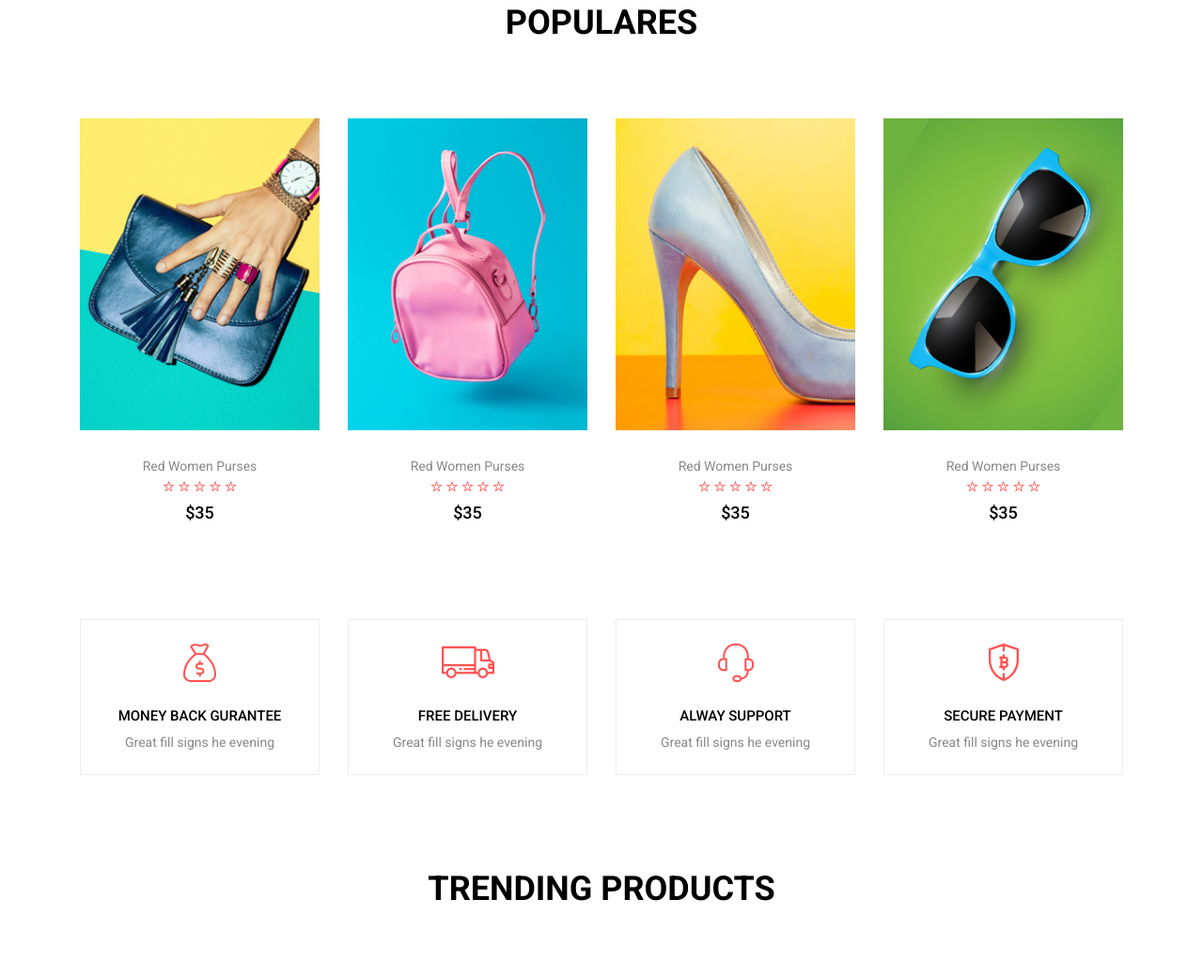
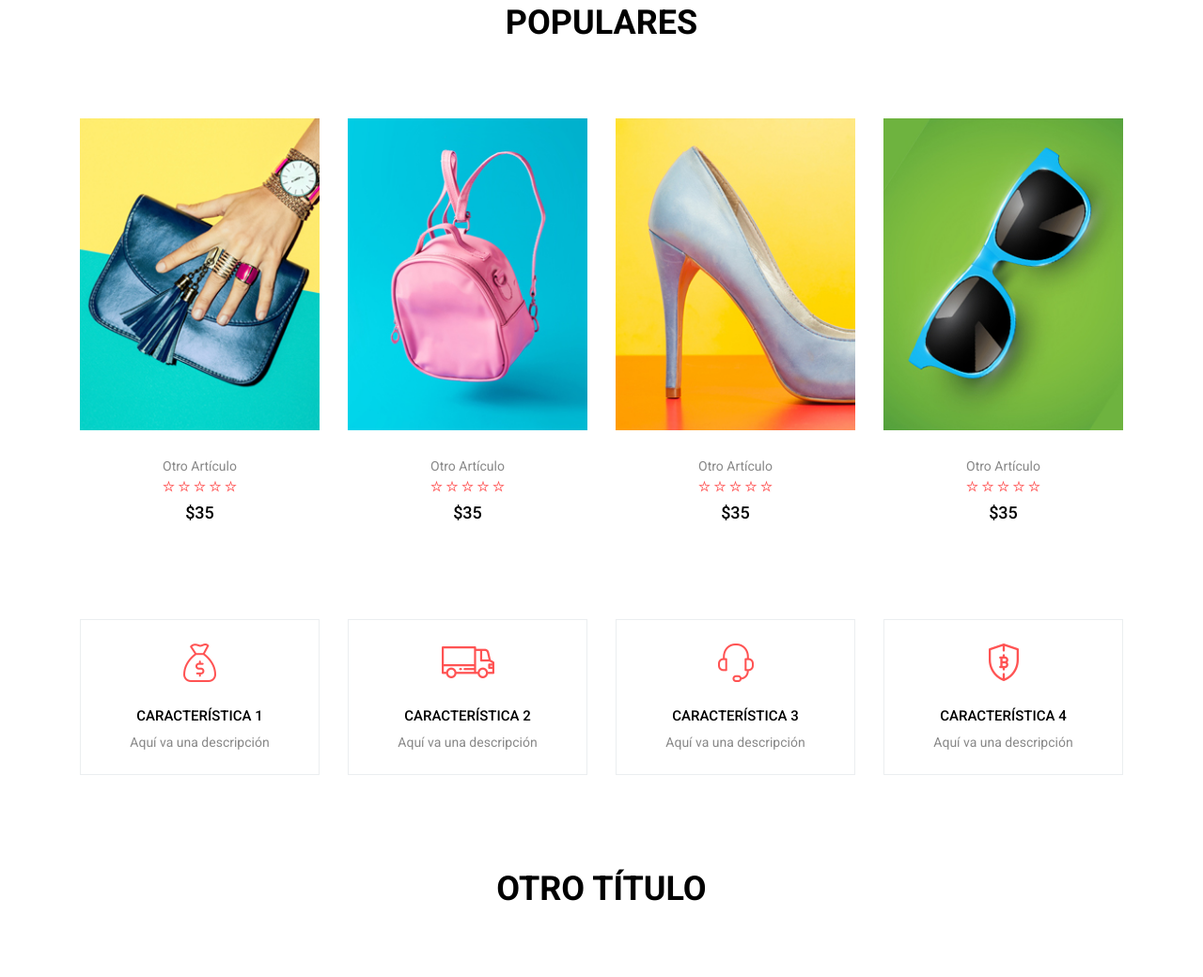
Before and after one commit to xaz89/gardenia-monstruo, a plain HTML site: page index.html in a window 1280 px wide. Shown: the part 1760-2800 px from the top of the page at 94% size. Drawn offline with nearby package versions, Linux system fonts and the light colour scheme.

Commit message:
gardenia-monstruo

```diff
--- a/index.html
+++ b/index.html
@@ -72,15 +72,15 @@
               <img src="images/icons/search.png" alt="">
               <i class="ti-search"></i>
             </a>
-            <a href="#" class="cart-bag icon">
-              <!-- <img src="images/icons/bag.png" alt=""> -->
+            <!-- <a href="#" class="cart-bag icon">
+              <img src="images/icons/bag.png" alt="">
               <i class="ti-shopping-cart"></i>
               <span class="itemCount">0</span>
             </a>
             <a href="#" class="wishlist icon">
               <i class="ti-heart"></i>
               <span class="itemCount">09</span>
-            </a>
+            </a> -->
           </div>
         </nav>
       </div>
@@ -256,7 +256,7 @@ data-aos-duration="400">
               </div>
             </figure>
             <div class="product-content">
-              <h5 class="product-name"><a href="#">Red Women Purses</a></h5>
+              <h5 class="product-name"><a href="#">Otro artículo</a></h5>
               <div class="ratings">
                 <a href="#"><i class="ti-star"></i></a>
                 <a href="#"><i class="ti-star"></i></a>
@@ -277,7 +277,7 @@ data-aos-duration="400">
               </div>
             </figure>
             <div class="product-content">
-              <h5 class="product-name"><a href="#">Red Women Purses</a></h5>
+              <h5 class="product-name"><a href="#">Otro artículo</a></h5>
               <div class="ratings">
                 <a href="#"><i class="ti-star"></i></a>
                 <a href="#"><i class="ti-star"></i></a>
@@ -298,7 +298,7 @@ data-aos-duration="400">
               </div>
             </figure>
             <div class="product-content">
-              <h5 class="product-name"><a href="#">Red Women Purses</a></h5>
+              <h5 class="product-name"><a href="#">Otro artículo</a></h5>
               <div class="ratings">
                 <a href="#"><i class="ti-star"></i></a>
                 <a href="#"><i class="ti-star"></i></a>
@@ -319,7 +319,7 @@ data-aos-duration="400">
               </div>
             </figure>
             <div class="product-content">
-              <h5 class="product-name"><a href="#">Red Women Purses</a></h5>
+              <h5 class="product-name"><a href="#">Otro artículo</a></h5>
               <div class="ratings">
                 <a href="#"><i class="ti-star"></i></a>
                 <a href="#"><i class="ti-star"></i></a>
@@ -342,29 +342,29 @@ data-aos-duration="400">
           <div class="col-md-3 col-sm-6">
             <div class="featureBox">
               <img src="images/feature-icons/1.png" alt="Cash" class="feat-icon">
-              <h5>Money back gurantee</h5>
-              <p>Great fill signs he evening</p>
+              <h5>Característica 1</h5>
+              <p>Aquí va una descripción</p>
             </div>
           </div>
           <div class="col-md-3 col-sm-6">
             <div class="featureBox">
               <img src="images/feature-icons/2.png" alt="Delivery" class="feat-icon">
-              <h5>Free Delivery</h5>
-              <p>Great fill signs he evening</p>
+              <h5>Característica 2</h5>
+              <p>Aquí va una descripción</p>
             </div>
           </div>
           <div class="col-md-3 col-sm-6">
             <div class="featureBox">
               <img src="images/feature-icons/3.png" alt="Support" class="feat-icon">
-              <h5>Alway support</h5>
-              <p>Great fill signs he evening</p>
+              <h5>Característica 3</h5>
+              <p>Aquí va una descripción</p>
             </div>
           </div>
           <div class="col-md-3 col-sm-6">
             <div class="featureBox">
               <img src="images/feature-icons/4.png" alt="Secure payment" class="feat-icon">
-              <h5>Secure payment</h5>
-              <p>Great fill signs he evening</p>
+              <h5>Característica 4</h5>
+              <p>Aquí va una descripción</p>
             </div>
           </div>
         </div>
@@ -378,7 +378,7 @@ data-aos-duration="400">
         <div class="row">
           <div class="col">
             <div class="sec-heading">
-              <h3 class="sec-title">Trending products</h3>
+              <h3 class="sec-title">Otro título</h3>
             </div>
           </div>
         </div>
@@ -394,7 +394,7 @@ data-aos-duration="400">
                 </div>
               </figure>
               <div class="product-content">
-                <h5 class="product-name"><a href="#">Red Women Purses</a></h5>
+                <h5 class="product-name"><a href="#">Otro artículo</a></h5>
                 <div class="ratings">
                   <a href="#"><i class="ti-star"></i></a>
                   <a href="#"><i class="ti-star"></i></a>
@@ -417,7 +417,7 @@ data-aos-duration="400">
                 </div>
               </figure>
               <div class="product-content">
-                <h5 class="product-name"><a href="#">Red Women Purses</a></h5>
+                <h5 class="product-name"><a href="#">Otro artículo</a></h5>
                 <div class="ratings">
                   <a href="#"><i class="ti-star"></i></a>
                   <a href="#"><i class="ti-star"></i></a>
@@ -440,7 +440,7 @@ data-aos-duration="400">
                 </div>
               </figure>
               <div class="product-content">
-                <h5 class="product-name"><a href="#">Red Women Purses</a></h5>
+                <h5 class="product-name"><a href="#">Otro artículo</a></h5>
                 <div class="ratings">
                   <a href="#"><i class="ti-star"></i></a>
                   <a href="#"><i class="ti-star"></i></a>
@@ -463,7 +463,7 @@ data-aos-duration="400">
                 </div>
               </figure>
               <div class="product-content">
-                <h5 class="product-name"><a href="#">Red Women Purses</a></h5>
+                <h5 class="product-name"><a href="#">Otro artículo</a></h5>
                 <div class="ratings">
                   <a href="#"><i class="ti-star"></i></a>
                   <a href="#"><i class="ti-star"></i></a>
@@ -486,7 +486,7 @@ data-aos-duration="400">
                 </div>
               </figure>
               <div class="product-content">
-                <h5 class="product-name"><a href="#">Red Women Purses</a></h5>
+                <h5 class="product-name"><a href="#">Otro artículo</a></h5>
                 <div class="ratings">
                   <a href="#"><i class="ti-star"></i></a>
                   <a href="#"><i class="ti-star"></i></a>
@@ -509,7 +509,7 @@ data-aos-duration="400">
                 </div>
               </figure>
               <div class="product-content">
-                <h5 class="product-name"><a href="#">Red Women Purses</a></h5>
+                <h5 class="product-name"><a href="#">Otro artículo</a></h5>
                 <div class="ratings">
                   <a href="#"><i class="ti-star"></i></a>
                   <a href="#"><i class="ti-star"></i></a>
@@ -532,7 +532,7 @@ data-aos-duration="400">
                 </div>
               </figure>
               <div class="product-content">
-                <h5 class="product-name"><a href="#">Red Women Purses</a></h5>
+                <h5 class="product-name"><a href="#">Otro artículo</a></h5>
                 <div class="ratings">
                   <a href="#"><i class="ti-star"></i></a>
                   <a href="#"><i class="ti-star"></i></a>
@@ -555,7 +555,7 @@ data-aos-duration="400">
                 </div>
               </figure>
               <div class="product-content">
-                <h5 class="product-name"><a href="#">Red Women Purses</a></h5>
+                <h5 class="product-name"><a href="#">Otro artículo</a></h5>
                 <div class="ratings">
                   <a href="#"><i class="ti-star"></i></a>
                   <a href="#"><i class="ti-star"></i></a>
@@ -573,7 +573,7 @@ data-aos-duration="400">
     <!--Trending Products end -->
 
     <!-- Blog post start -->
-    <section class="blog">
+   <!--  <section class="blog">
       <div class="container">
         <div class="row">
           <div class="col">
@@ -621,7 +621,7 @@ data-aos-duration="400">
           </div>
         </div>
       </div>
-    </section>
+    </section> -->
     <!-- Blog post end -->
 
     <!-- Instagram start -->
@@ -630,7 +630,7 @@ data-aos-duration="400">
         <div class="row">
           <div class="col">
             <div class="sec-heading">
-              <h3 class="sec-title">follow us</h3>
+              <h3 class="sec-title">Síguenos</h3>
             </div>
           </div>
         </div>
@@ -666,7 +666,7 @@ data-aos-duration="400">
 
     <!-- Footer strat -->
     <footer class="footer">
-      <div class="container foo-top">
+      <!-- <div class="container foo-top">
         <div class="row">
           <div class="col-md-2 col-sm-6">
             <div class="widget widget-navigation">
@@ -729,10 +729,10 @@ data-aos-duration="400">
             </div>
           </div>
         </div>
-      </div>
+      </div> -->
 
       <div class="container">
-        <p class="copyright">Copyright © 2019 <a href="#">themeies.com</a>. All rights reserved.</p>
+        <p class="copyright">Copyright © 2019 <a href="https://xaz89.github.io/isol/" target="_blank">ISOL</a>. All rights reserved.</p>
       </div>
     </footer>
     <!-- Footer end -->
```
